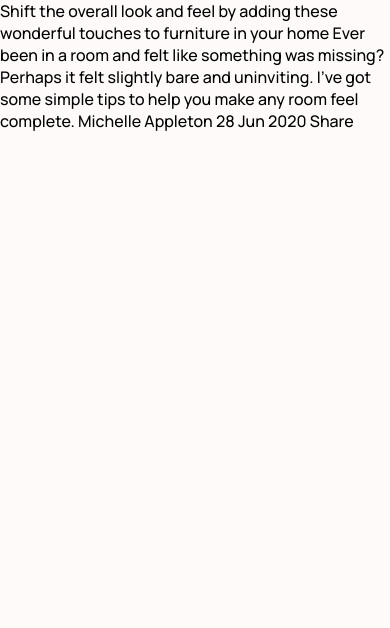
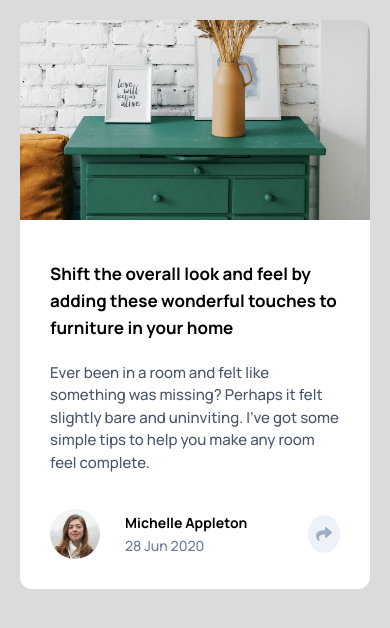
Before and after one commit to T4R0TARO/article-preview-component, a website: page index.html in a window 390 px wide. Drawn offline with Linux system fonts and the light colour scheme.

Commit message:
mobile layout section

```diff
--- a/index.html
+++ b/index.html
@@ -20,11 +20,50 @@
     <title>Frontend Mentor | Article preview component</title>
   </head>
   <body>
-    Shift the overall look and feel by adding these wonderful touches to
-    furniture in your home Ever been in a room and felt like something was
-    missing? Perhaps it felt slightly bare and uninviting. I&apos;ve got some
-    simple tips to help you make any room feel complete. Michelle Appleton 28
-    Jun 2020 Share
+    <article class="article__card">
+      <div class="article__card__img-box">
+        <img
+          src="./images/drawers.jpg"
+          alt="drawers with a vase and decorative picture frames"
+          class="article__card__img"
+        />
+      </div>
+      <div class="article__card__content">
+        <h1 class="card__content__h1">
+          Shift the overall look and feel by adding these wonderful touches to
+          furniture in your home
+        </h1>
+        <p class="card__content__p">
+          Ever been in a room and felt like something was missing? Perhaps it
+          felt slightly bare and uninviting. I&apos;ve got some simple tips to
+          help you make any room feel complete.
+        </p>
+      </div>
+      <div class="article__card__footer">
+        <div class="avatar">
+          <div class="avatar__img-container">
+            <img src="./images/avatar-michelle.jpg" alt="michelle avatar" />
+          </div>
+          <div class="avatar__info">
+            <h2 class="avatar__info__h2">Michelle Appleton</h2>
+            <span class="avatar__info__date">28 Jun 2020</span>
+          </div>
+        </div>
+
+        <div class="share">
+          <button class="share-button">
+            <i class="fa-solid fa-share"></i>
+          </button>
+          <!-- <div class="share__socials">
+            <span class="share__title">Share</span>
+            <a href=""><i class="fa-brands fa-facebook-square"></i></a>
+            <a href=""><i class="fa-brands fa-twitter"></i></a>
+            <a href=""><i class="fa-brands fa-pinterest"></i></a>
+          </div> -->
+        </div>
+      </div>
+    </article>
+
     <!-- JS -->
     <script src="./script.js"></script>
   </body>
--- a/scss/_resets.scss
+++ b/scss/_resets.scss
@@ -11,7 +11,9 @@ html {
 }
 
 body {
-  background: snow;
+  min-height: 100vh;
+  background: rgb(219, 219, 219);
+  padding: 20px;
 }
 
 h1,
@@ -40,5 +42,6 @@ button {
   border: none;
   font: inherit;
   background: none;
+  outline: none;
   cursor: pointer;
 }
--- a/scss/section/_article.scss
+++ b/scss/section/_article.scss
@@ -1 +1,84 @@
 @use "../variables" as *;
+
+.article__card {
+  display: grid;
+  grid-template-rows: 1fr;
+  background-color: #fff;
+  border-radius: 12px;
+}
+
+.article__card__img-box {
+  height: 200px;
+  overflow: hidden;
+  margin-bottom: 40px;
+  border-top-left-radius: 12px;
+  border-top-right-radius: 12px;
+}
+
+.article__card__img-box img {
+  width: 100%;
+  height: 100%;
+  object-fit: cover;
+}
+
+.article__card__content {
+  margin-bottom: 35px;
+  padding: 0 30px;
+}
+
+.card__content__h1 {
+  margin-bottom: 20px;
+  font-size: 17px;
+  line-height: 1.6;
+}
+
+.card__content__p {
+  font-size: 15px;
+  line-height: 1.5;
+  color: $very-dark-grayish-blue;
+}
+
+.article__card__footer {
+  display: flex;
+  justify-content: space-between;
+  align-items: center;
+  padding: 0 30px;
+  margin-bottom: 30px;
+}
+
+.avatar {
+  display: flex;
+  justify-content: center;
+  align-items: center;
+  gap: 25px;
+}
+
+.avatar__img-container {
+  height: 50px;
+  width: 50px;
+  border-radius: 50%;
+  overflow: hidden;
+
+  img {
+    height: 100%;
+    width: 100%;
+    object-fit: cover;
+  }
+}
+
+.avatar__info__h2 {
+  margin-bottom: 4px;
+  font-size: 14px;
+}
+
+.avatar__info__date {
+  font-size: 14px;
+  color: $desaturated-dark-blue;
+}
+
+.share-button {
+  color: $grayish-blue;
+  padding: 8px;
+  border-radius: 50%;
+  background: $light-grayish-blue;
+}
```
Also changed, not shown: assets/css/styles.css, 1 other file.
